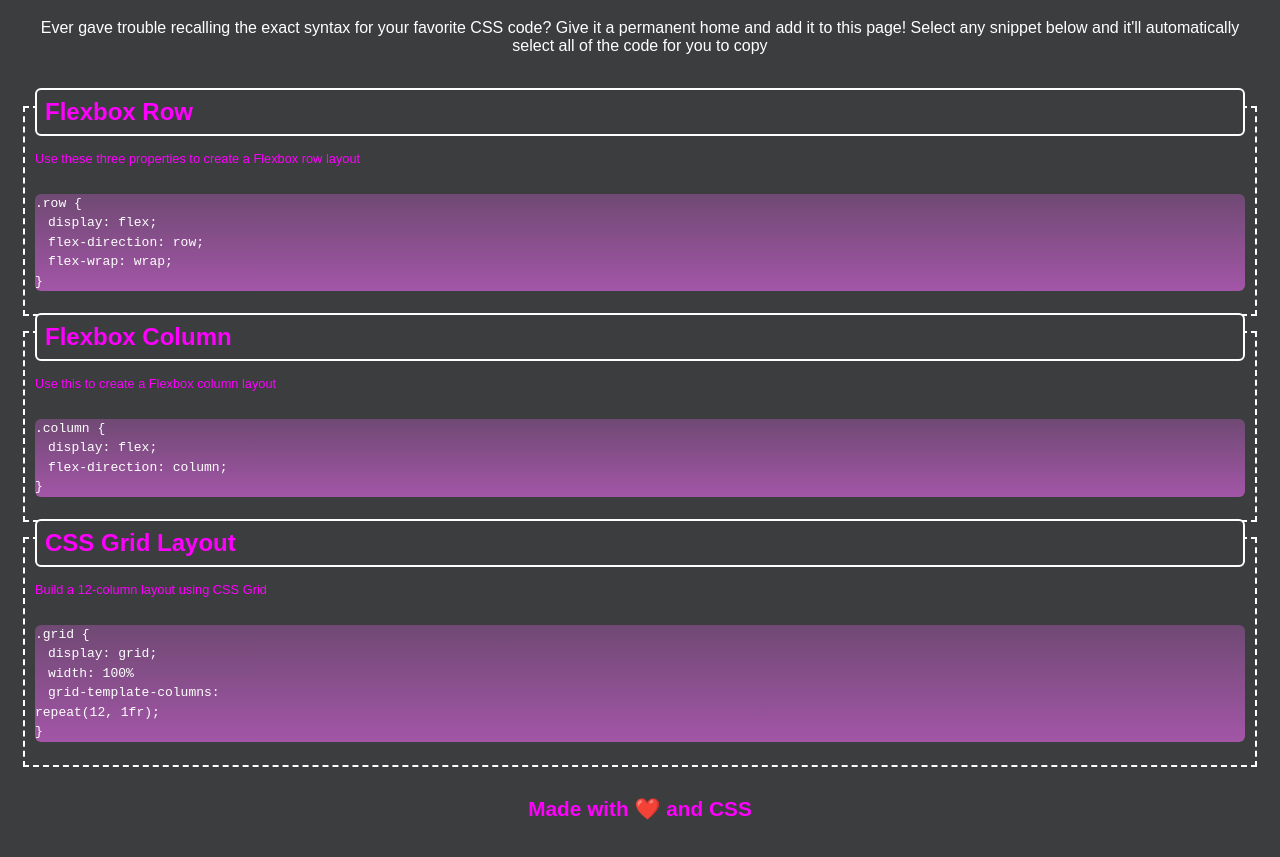
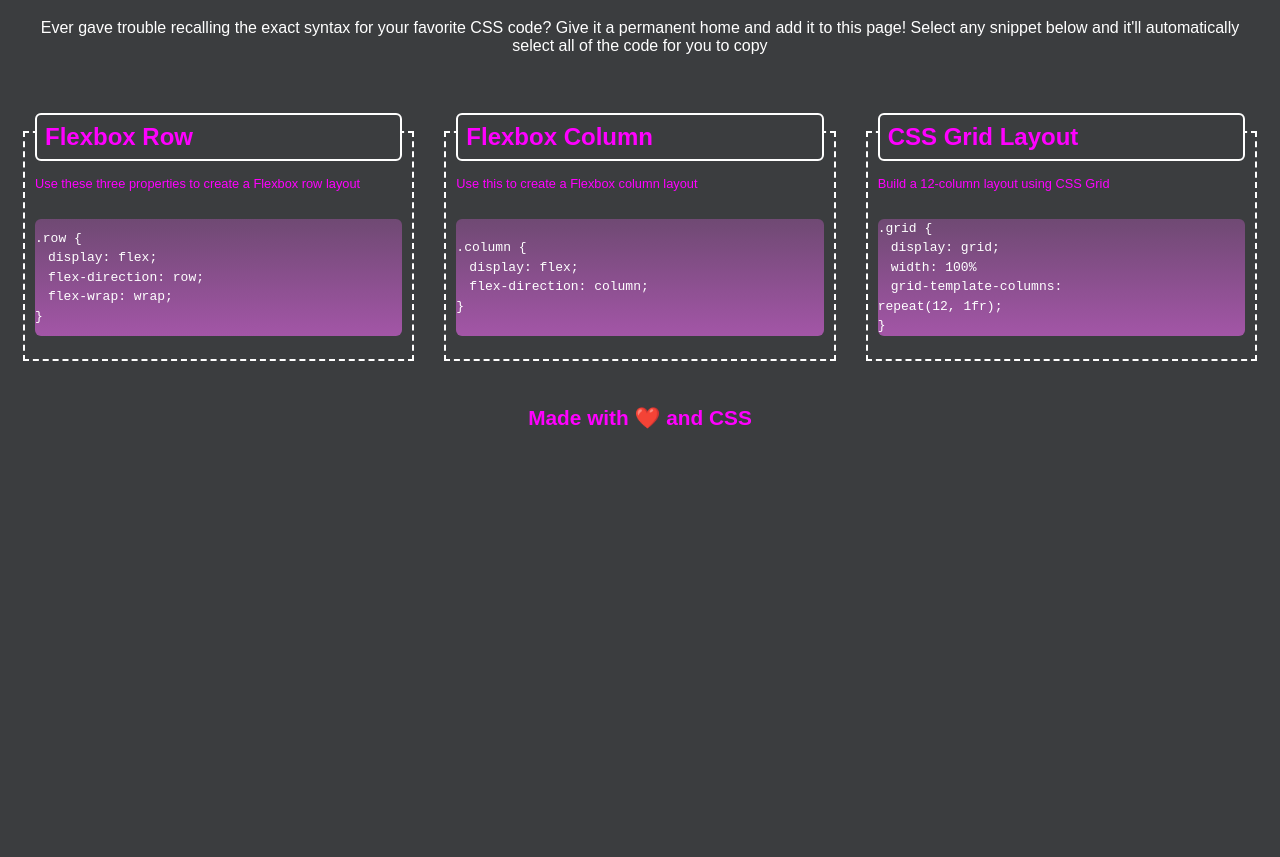
Before and after one commit to Stephen-exe/css-cheat-sheet, a plain HTML site: page index.html in a window 1280 px wide. Shown: the part 89-946 px from the top of the page. After the commit the page ends 800 px from the top, so only its background shows below. Drawn offline with Linux system fonts and the light colour scheme.

Commit message:
cards now flex on top row

```diff
--- /dev/null
+++ b/assets/css/reset.css
@@ -0,0 +1,134 @@
+/* http://meyerweb.com/eric/tools/css/reset/
+   v2.0 | 20110126
+   License: none (public domain)
+*/
+html,
+body,
+div,
+span,
+applet,
+object,
+iframe,
+h1,
+h2,
+h3,
+h4,
+h5,
+h6,
+p,
+blockquote,
+pre,
+a,
+abbr,
+acronym,
+address,
+big,
+cite,
+code,
+del,
+dfn,
+em,
+img,
+ins,
+kbd,
+q,
+s,
+samp,
+small,
+strike,
+strong,
+sub,
+sup,
+tt,
+var,
+b,
+u,
+i,
+center,
+dl,
+dt,
+dd,
+ol,
+ul,
+li,
+fieldset,
+form,
+label,
+legend,
+table,
+caption,
+tbody,
+tfoot,
+thead,
+tr,
+th,
+td,
+article,
+aside,
+canvas,
+details,
+embed,
+figure,
+figcaption,
+footer,
+header,
+hgroup,
+menu,
+nav,
+output,
+ruby,
+section,
+summary,
+time,
+mark,
+audio,
+video {
+  margin: 0;
+  padding: 0;
+  border: 0;
+  font-size: 100%;
+  font: inherit;
+  vertical-align: baseline;
+}
+
+/* HTML5 display-role reset for older browsers */
+article,
+aside,
+details,
+figcaption,
+figure,
+footer,
+header,
+hgroup,
+menu,
+nav,
+section {
+  display: block;
+}
+
+body {
+  line-height: 1;
+}
+
+ol,
+ul {
+  list-style: none;
+}
+
+blockquote,
+q {
+  quotes: none;
+}
+
+blockquote:before,
+blockquote:after,
+q:before,
+q:after {
+  content: '';
+  content: none;
+}
+
+table {
+  border-collapse: collapse;
+  border-spacing: 0;
+}
--- a/assets/css/style.css
+++ b/assets/css/style.css
@@ -11,6 +11,12 @@
 
 body {
   font-family: Arial;
+}
+
+main {
+  display: flex;
+  flex-wrap: wrap;
+  margin-top: 2%;
 }
 
 .header-type {
```
